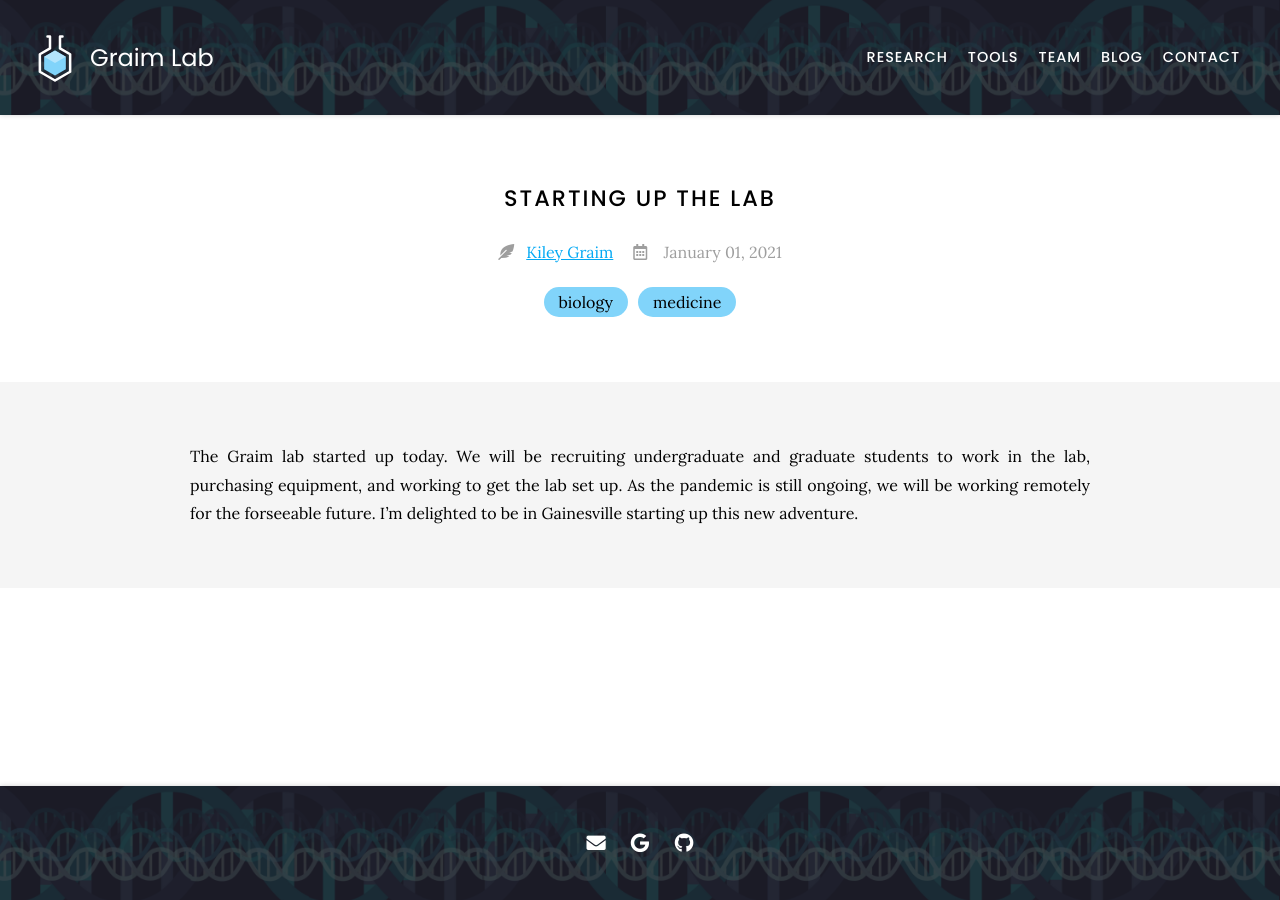
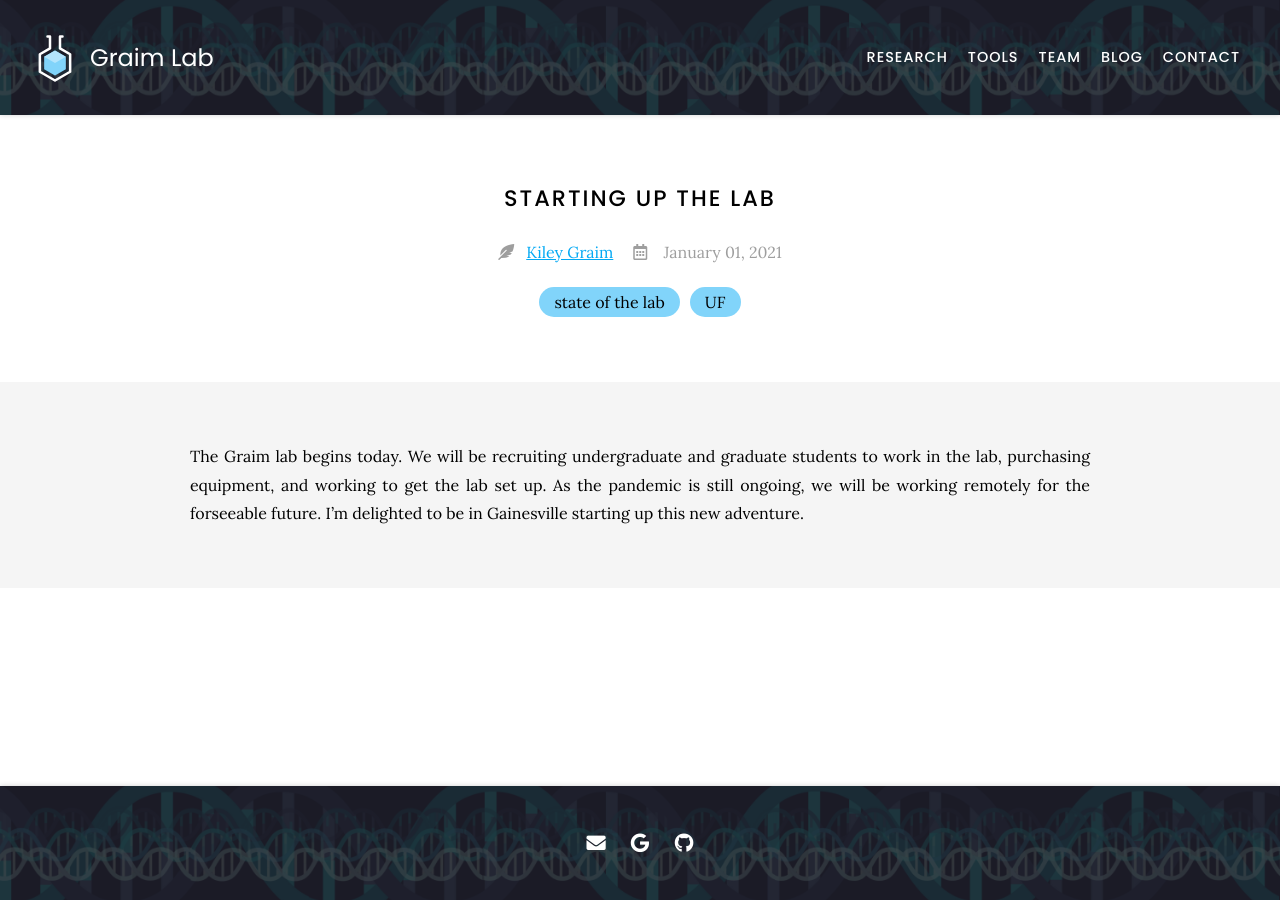
Before and after one commit to graim/GraimLabWebsite, a Jekyll site: the page built from _posts/2021-01-01-starting-up-the-lab.md, in a window 1280 px wide. Built offline with Jekyll 4.4.1, drawn with Linux system fonts in a browser that asks for light colours; nearby versions of some CDN libraries.

Commit message:
Update 2021-01-01-starting-up-the-lab.md

```diff
--- a/_posts/2021-01-01-starting-up-the-lab.md
+++ b/_posts/2021-01-01-starting-up-the-lab.md
@@ -1,10 +1,10 @@
 ---
 title: Starting up the lab
 tags:
-  - biology
-  - medicine
+  - state of the lab
+  - UF
 author: Kiley Graim
 member: kiley-graim
 ---
 
-The Graim lab started up today. We will be recruiting undergraduate and graduate students to work in the lab, purchasing equipment, and working to get the lab set up. As the pandemic is still ongoing, we will be working remotely for the forseeable future. I'm delighted to be in Gainesville starting up this new adventure.
+The Graim lab begins today. We will be recruiting undergraduate and graduate students to work in the lab, purchasing equipment, and working to get the lab set up. As the pandemic is still ongoing, we will be working remotely for the forseeable future. I'm delighted to be in Gainesville starting up this new adventure.
```
